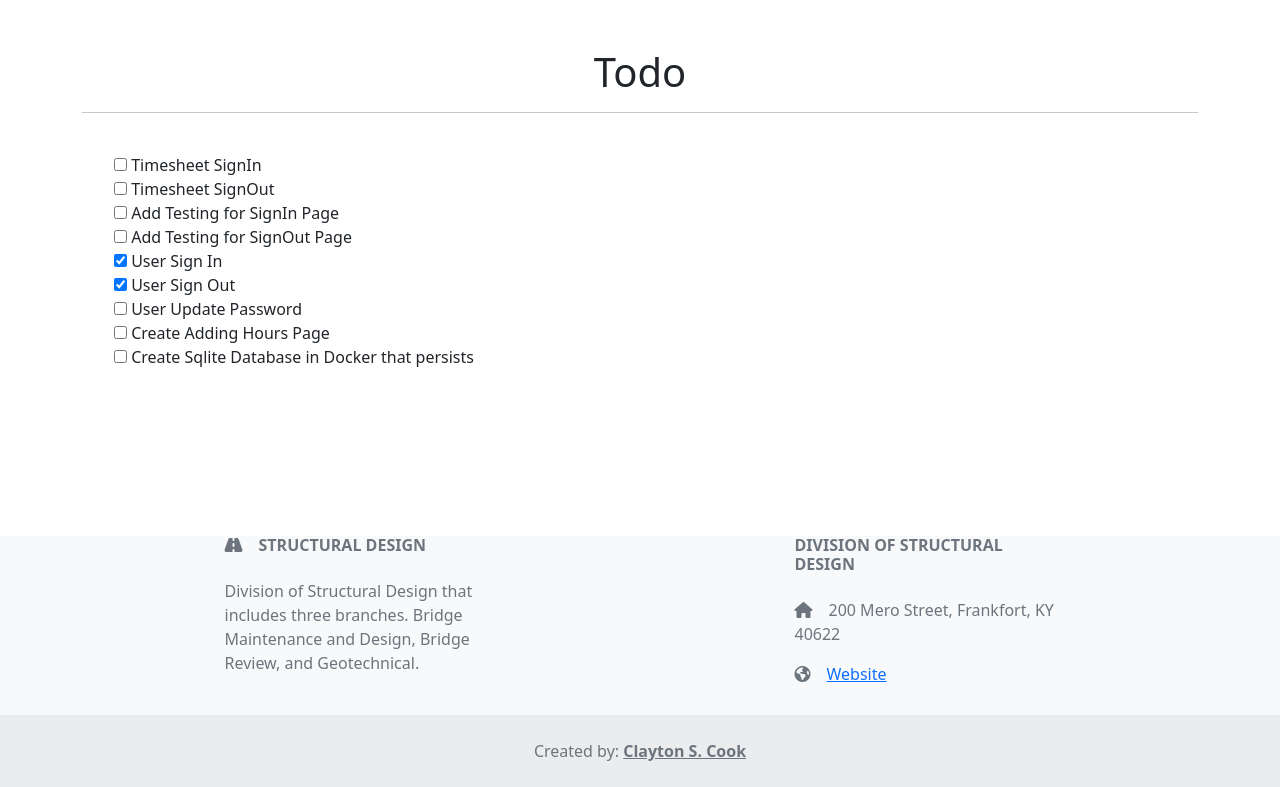
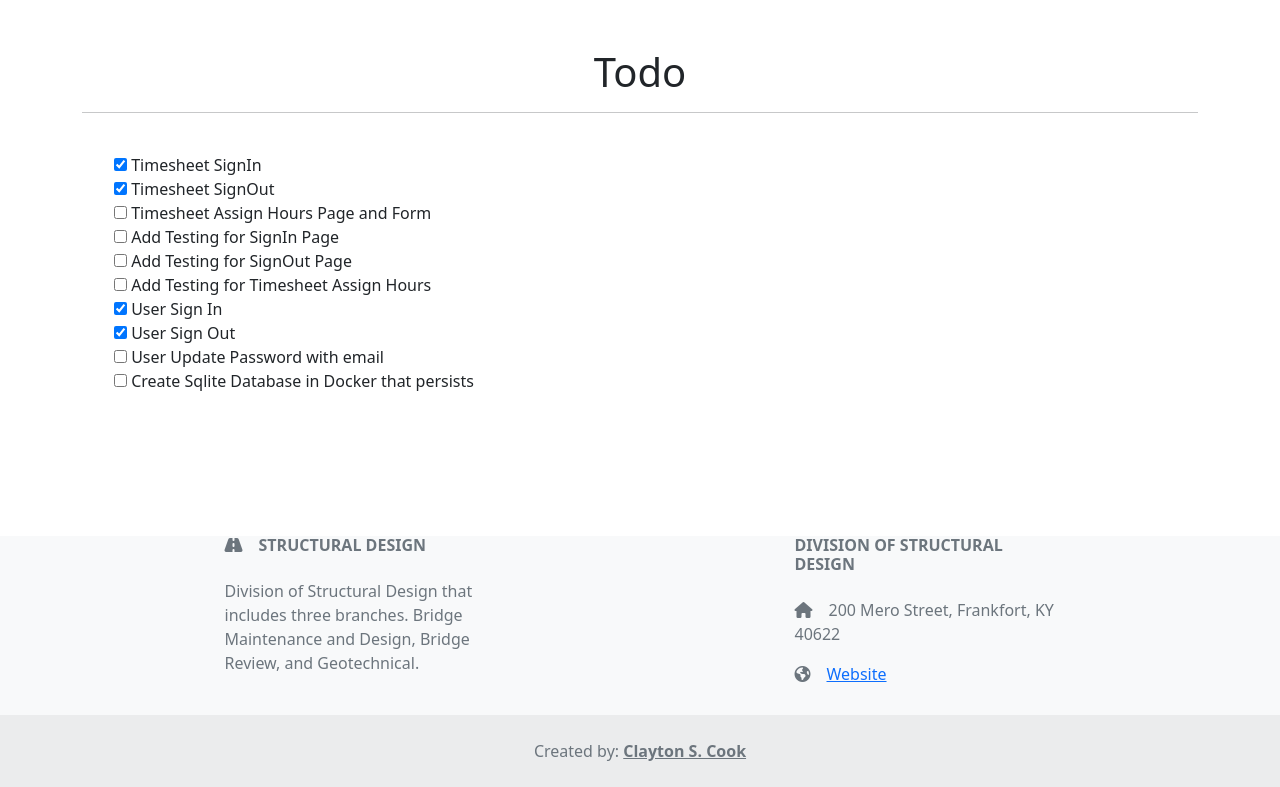
Before and after one commit to claytoncook12/structuraldesigntestapp, a Django app: page /checklist/ in a window 1280 px wide. Shown: the part 56-843 px from the top of the page. Run offline with Django 3.2, Linux system fonts and the light colour scheme; some libraries are stand-ins or nearby versions.

Commit message:
update todo list for app

```diff
--- a/DjangoApp/timesheet/templates/timesheet/timesheet_checklist.html
+++ b/DjangoApp/timesheet/templates/timesheet/timesheet_checklist.html
@@ -7,22 +7,24 @@
 <br>
 
 <ul style="text-align: left;">
+    <input type="checkbox" onclick="return false;" checked="checked"/>
+        Timesheet SignIn<br>
+    <input type="checkbox" onclick="return false;" checked="checked"/>
+        Timesheet SignOut<br>
     <input type="checkbox" onclick="return false;"/>
-        Timesheet SignIn<br>
-    <input type="checkbox" onclick="return false;"/>
-        Timesheet SignOut<br>
+        Timesheet Assign Hours Page and Form<br>
     <input type="checkbox" onclick="return false;"/>
         Add Testing for SignIn Page<br>
     <input type="checkbox" onclick="return false;"/>
         Add Testing for SignOut Page<br>
+    <input type="checkbox" onclick="return false;"/>
+        Add Testing for Timesheet Assign Hours<br>
     <input type="checkbox" onclick="return false;" checked="checked"/>
         User Sign In<br>
     <input type="checkbox" onclick="return false;" checked="checked"/>
         User Sign Out<br>
     <input type="checkbox" onclick="return false;"/>
-        User Update Password<br>
-    <input type="checkbox" onclick="return false;"/>
-        Create Adding Hours Page<br>
+        User Update Password with email<br>
     <input type="checkbox" onclick="return false;"/>
         Create Sqlite Database in Docker that persists<br>
 </ul>
```
